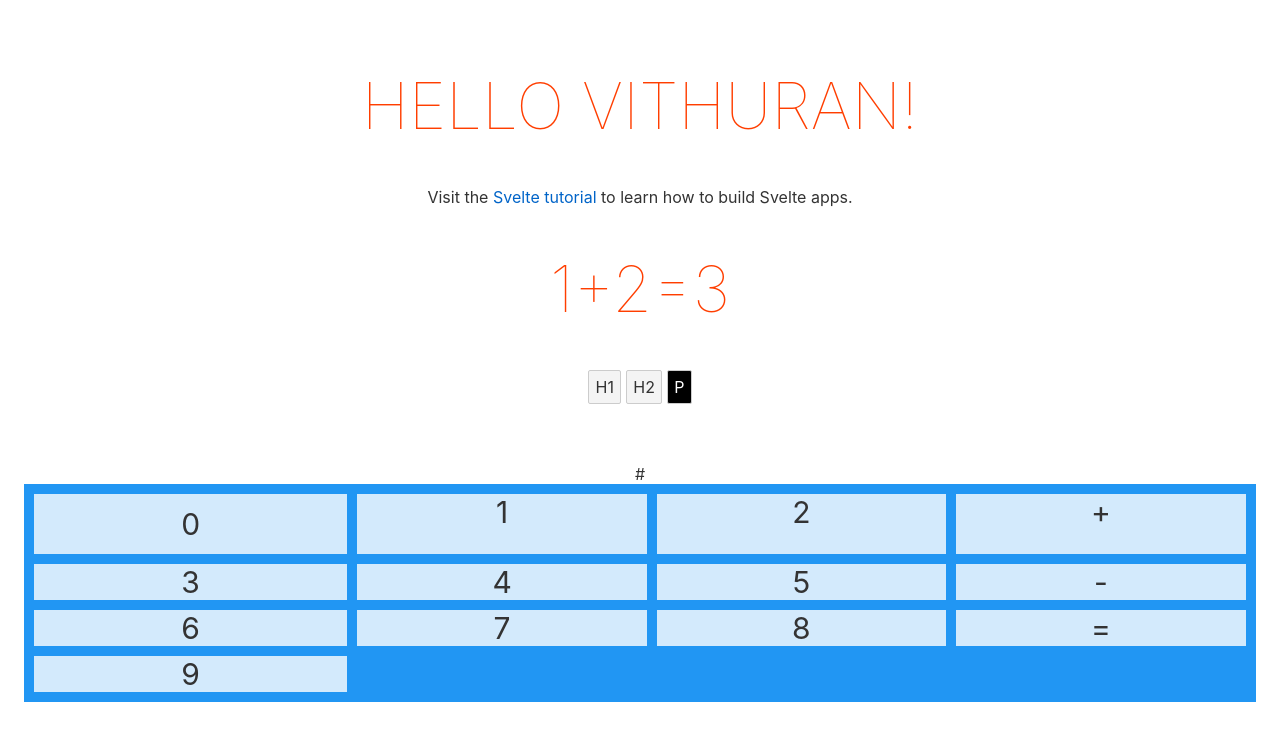
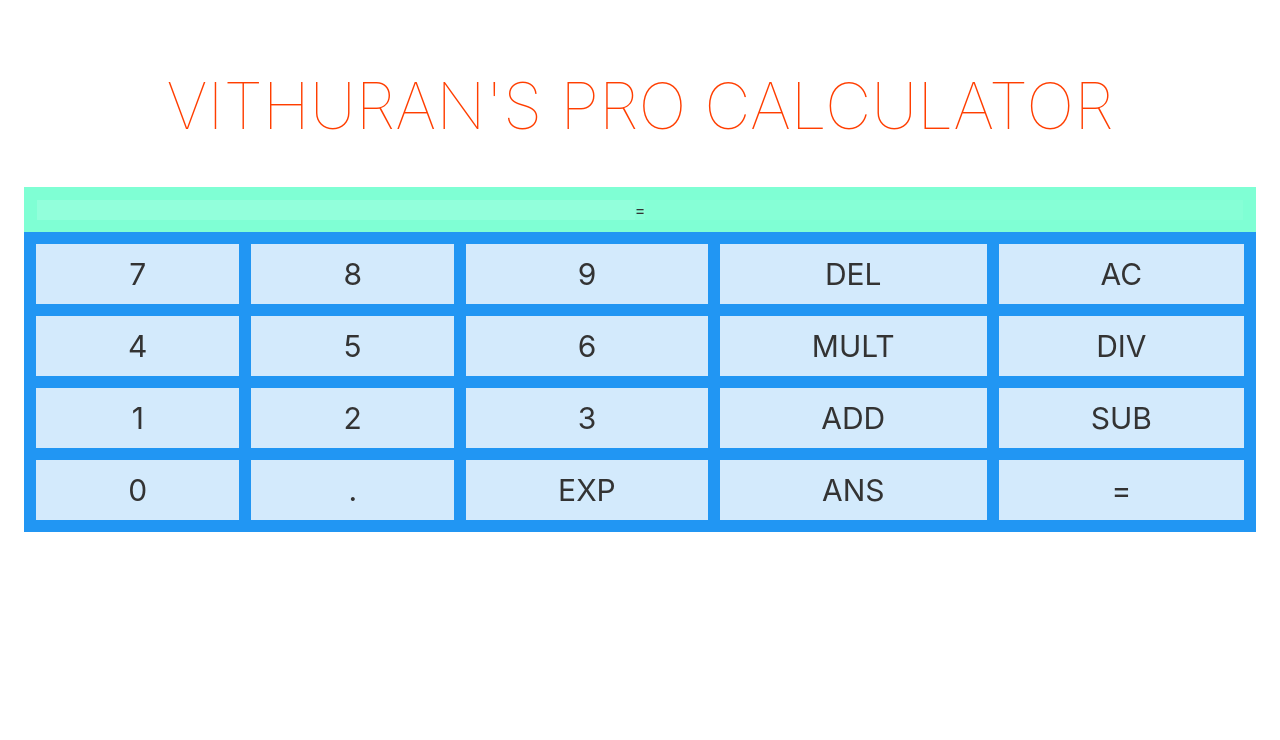
Before and after one commit to Vithop/CalculatorApp, a Svelte app: page / in a window 1280 px wide. Shown: the top 740 px of the page. Built offline with nearby package versions, Linux system fonts and the light colour scheme.

Commit message:
Added working number pad and I/O and history view

```diff
--- a/src/App.svelte
+++ b/src/App.svelte
@@ -1,43 +1,46 @@
 <script>
-	import Tiptap from './lib/Tiptap.svelte'
-	import {expression} from '../store/store.js'
+
+  import NumPadKey from "./lib/NumPadKey.svelte";
+  import { create, all } from 'mathjs'
 
   export let name;
 
-	let calcView = "1+2=3"
+  const config = { }
+  const math = create(all, config)
 
-	function zero() {
-		expression.update(exps => exps + '0');
-		console.log('0');
+  let input = "";
+  let output = "";
+  let history = "";
+
+  const keys = [
+    "7","8","9","DEL","AC",
+    "4","5","6","MULT","DIV",
+    "1","2","3","ADD","SUB",
+    "0",".","EXP","ANS","=",
+  ];
+
+  function evaluateExpression() {
+	output = math.evaluate(input);
+	history = input;
   }
-
 </script>
 
 <main>
-	<h1>Hello {name}!</h1>
-	<p>Visit the <a href="https://svelte.dev/tutorial">Svelte tutorial</a> to learn how to build Svelte apps.</p>
-	<h1> {calcView} </h1>
-	<!-- <Tiptap myContent= {calcView} /> -->
-	<Tiptap />
-
+  <h1>{name}'s PRO CALCULATOR</h1>
+  <div class="history-view">
+	{history}
+  </div>
+  <div class="current-view">
+    <div class="input-view" contenteditable="true">
+      {input}
+    </div>
+	<div class="current-view-equal">=</div>
+    <div class="output-view">{output}</div>
+  </div>
   <div class="number-pad">
-		<div>
-			<button on:click={zero}>
-				0
-			</button>
-		</div>
-		<div>1</div>
-		<div>2</div>
-		<div>+</div>
-		<div>3</div>
-		<div>4</div>
-		<div>5</div>
-		<div>-</div>
-		<div>6</div>
-		<div>7</div>
-		<div>8</div>
-		<div>=</div>
-		<div>9</div>
+    {#each keys as key}
+      <NumPadKey symbol={key} bind:value={input} on:equal={evaluateExpression} />
+    {/each}
   </div>
 </main>
 
@@ -55,32 +58,35 @@
     font-size: 4em;
     font-weight: 100;
   }
-	button {
-		width: 100%;
-		height: 100%;
-		background-color: rgba(255, 255, 255, 0);
-		border: none;
-		margin: 0;
-		padding: 0.4em;
-	}
 
   @media (min-width: 640px) {
     main {
       max-width: none;
     }
   }
-
-	.number-pad{
+  .current-view{
 	display: grid;
-		grid-template-columns: auto auto auto auto  ;
-		grid-gap: 10px;
-		background-color: #2196F3;
-		padding: 10px;
+	grid-template-columns: auto min-content auto;
+	font: 30px;
+	background-color: aquamarine;
+	padding: 0.8em;
   }
-
-	.number-pad > div {
-		background-color: rgba(255, 255, 255, 0.8);
-		text-align: center;
-		font-size: 30px;
+  .input-view {
+	text-align: left;
+	background-color: rgba(255, 255, 255, 0.15);
+  }
+  .current-view-equal{
+	background-color: rgba(255, 255, 255, 0.1);
+  }
+  .output-view {
+	  text-align: right;
+	background-color: rgba(255, 255, 255, 0.05);
+  }
+  .number-pad {
+    display: grid;
+    grid-template-columns: auto auto auto auto auto;
+    grid-gap: 0.75em;
+    background-color: #2196f3;
+    padding: 0.75em;
   }
 </style>
--- /dev/null
+++ b/src/lib/NumPadKey.svelte
@@ -0,0 +1,53 @@
+<script>
+    import { createEventDispatcher } from 'svelte';
+
+    export let symbol;
+    export let value;
+
+    const dispatch = createEventDispatcher();
+
+    const symbolToOps = {
+        "DEL":  ()=>value.slice(0, -1),
+        "AC":   ()=>"",
+        "MULT": ()=>value + "*",
+        "DIV":  ()=>value + "/",
+        "ADD":  ()=>value + "+",
+        "SUB":  ()=>value + "-",
+        "EXP":  ()=>value + "^",
+        "=":    ()=>{
+            dispatch('equal');
+            return value;
+        }
+    }
+
+    function emmitKeyPress() {
+        console.log(symbol);
+        if (symbolToOps && symbolToOps[symbol]) {
+            value = symbolToOps[symbol]();
+        }else{
+            value = value+symbol;
+        }
+    }
+</script>
+
+<div class="numberPadKey">
+    <button on:click={emmitKeyPress}>
+        {symbol}
+    </button>
+</div>
+
+<style>
+    div {
+		background-color: rgba(255, 255, 255, 0.8);
+		text-align: center;
+		font-size: 30px;
+	}
+	button {
+		width: 100%;
+		height: 100%;
+		background-color: rgba(255, 255, 255, 0);
+		border: none;
+		margin: 0;
+		padding: 0.4em;
+	}
+</style>
--- a/src/lib/Tiptap.svelte
+++ b/src/lib/Tiptap.svelte
@@ -2,12 +2,11 @@
     import { onMount, onDestroy } from 'svelte'
     import { Editor } from '@tiptap/core'
     import StarterKit from '@tiptap/starter-kit'
-    import {expression} from '../../store/store.js'
 
-    // export let myContent;
+    export let editor
 
     let element
-    let editor
+    let content
 
     onMount(() => {
       editor = new Editor({
@@ -15,11 +14,12 @@
         extensions: [
           StarterKit,
         ],
-        content: expression,
+        content: content,
         onTransaction: () => {
           // force re-render so `editor.isActive` works as expected
-          editor = editor
+          editor = editor;
         },
+
       })
     })
 
--- a/store/store.js
+++ b/store/store.js
@@ -1,3 +1,3 @@
 import { writable } from 'svelte/store';
 
-export const expression = writable('1+2+3');
+export const name = writable('Vithuran');
```
Lines whose indentation alone changed are shown as unchanged.
